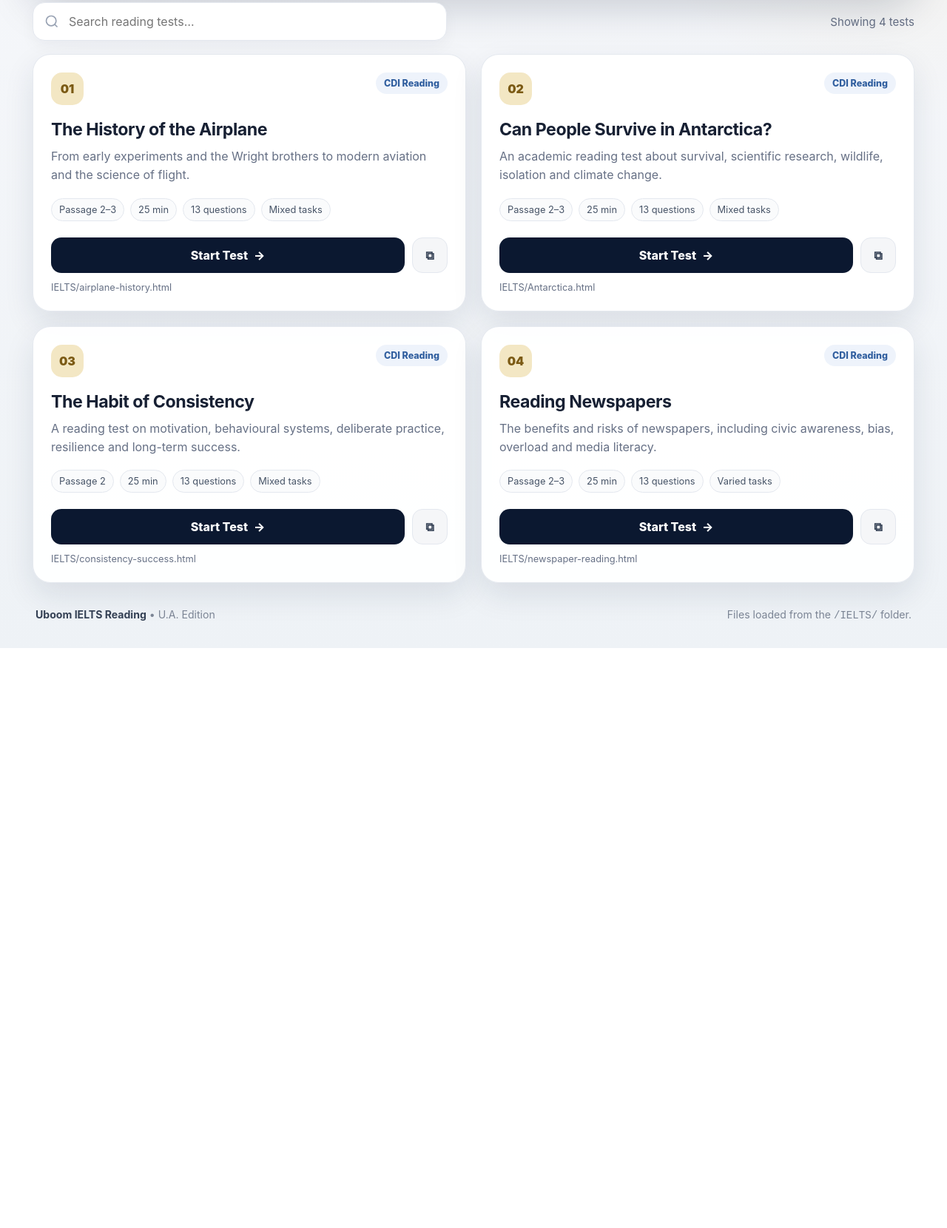
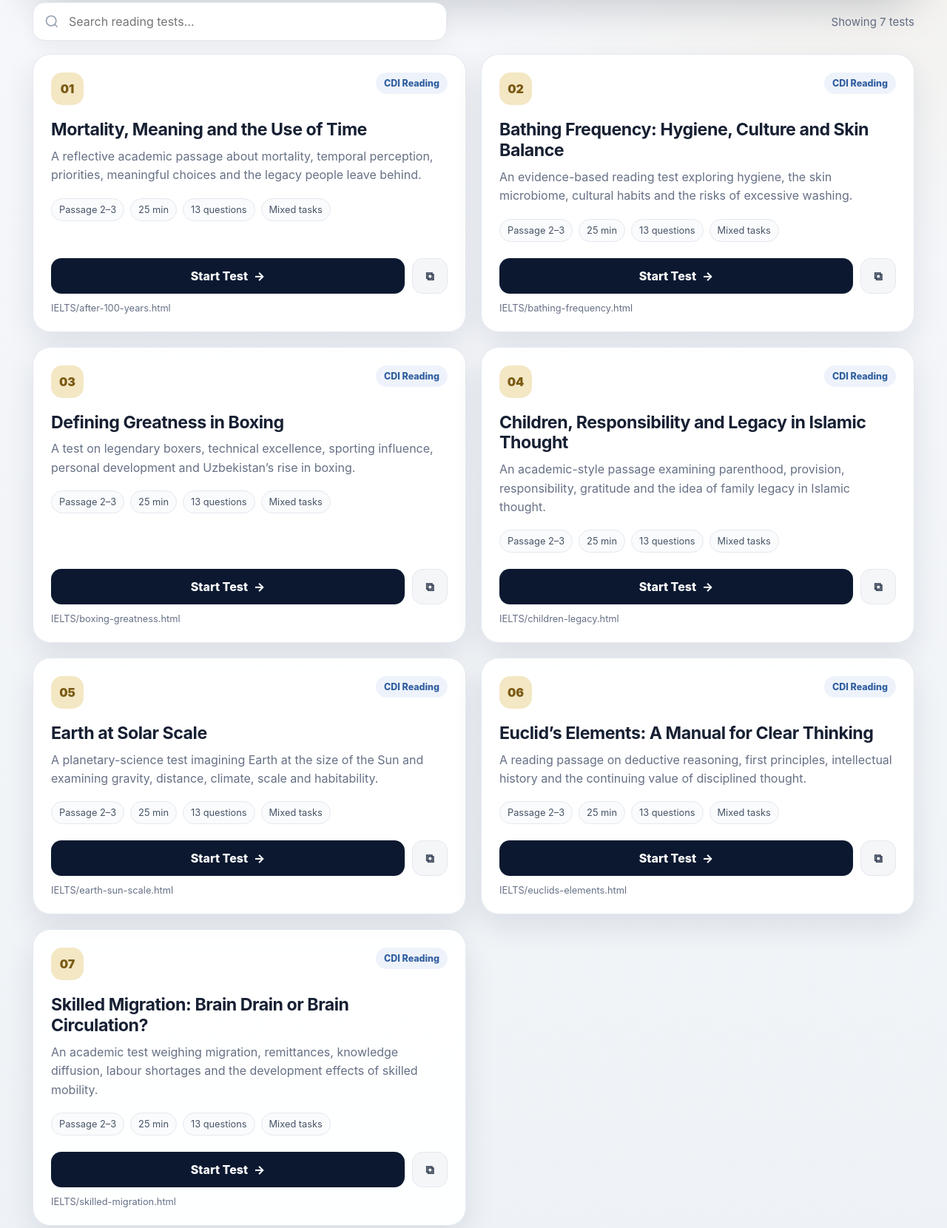
Before and after one commit to Ubaydulloabduganiev/uboom, a website: page public/index1.html in a window 1280 px wide. Shown: the part 328-1988 px from the top of the page at 74% size. Before the commit the page ends 1204 px from the top, so only its background shows below. Drawn offline with Linux system fonts and the light colour scheme.

Commit message:
Update available tests and their details
Updated the number of available tests from 4 to 7 and modified the test details to include new titles and descriptions for each test.

```diff
--- a/public/index1.html
+++ b/public/index1.html
@@ -201,9 +201,9 @@
               <h1>IELTS Reading Library</h1>
             </div>
           </div>
-          <p>Choose a CDI-style reading test, work under timed conditions, submit your answers, and review the evidence. Four tests are available. Humanity has finally organised its HTML files.</p>
+          <p>Choose a CDI-style reading test, work under timed conditions, submit your answers, and review the evidence. Seven tests are available. Humanity has finally organised its HTML files.</p>
         </div>
-        <div class="hero-stat"><strong>4</strong><span>Available tests</span></div>
+        <div class="hero-stat"><strong>7</strong><span>Available tests</span></div>
       </div>
     </section>
 
@@ -212,7 +212,7 @@
         <svg viewBox="0 0 24 24" fill="none" stroke="currentColor" stroke-width="2"><circle cx="11" cy="11" r="8"></circle><path d="m21 21-4.35-4.35"></path></svg>
         <input id="searchInput" type="search" placeholder="Search reading tests…" autocomplete="off" />
       </div>
-      <div id="statusText" class="status">Showing 4 tests</div>
+      <div id="statusText" class="status">Showing 7 tests</div>
     </div>
 
     <section id="testGrid" class="grid"></section>
@@ -230,9 +230,9 @@
     const tests = [
       {
         number: '01',
-        title: 'The History of the Airplane',
-        description: 'From early experiments and the Wright brothers to modern aviation and the science of flight.',
-        file: 'airplane-history.html',
+        title: 'Mortality, Meaning and the Use of Time',
+        description: 'A reflective academic passage about mortality, temporal perception, priorities, meaningful choices and the legacy people leave behind.',
+        file: 'after-100-years.html',
         level: 'Passage 2–3',
         duration: '25 min',
         questions: '13 questions',
@@ -240,9 +240,9 @@
       },
       {
         number: '02',
-        title: 'Can People Survive in Antarctica?',
-        description: 'An academic reading test about survival, scientific research, wildlife, isolation and climate change.',
-        file: 'Antarctica.html',
+        title: 'Bathing Frequency: Hygiene, Culture and Skin Balance',
+        description: 'An evidence-based reading test exploring hygiene, the skin microbiome, cultural habits and the risks of excessive washing.',
+        file: 'bathing-frequency.html',
         level: 'Passage 2–3',
         duration: '25 min',
         questions: '13 questions',
@@ -250,23 +250,53 @@
       },
       {
         number: '03',
-        title: 'The Habit of Consistency',
-        description: 'A reading test on motivation, behavioural systems, deliberate practice, resilience and long-term success.',
-        file: 'consistency-success.html',
-        level: 'Passage 2',
+        title: 'Defining Greatness in Boxing',
+        description: 'A test on legendary boxers, technical excellence, sporting influence, personal development and Uzbekistan’s rise in boxing.',
+        file: 'boxing-greatness.html',
+        level: 'Passage 2–3',
         duration: '25 min',
         questions: '13 questions',
         types: 'Mixed tasks'
       },
       {
         number: '04',
-        title: 'Reading Newspapers',
-        description: 'The benefits and risks of newspapers, including civic awareness, bias, overload and media literacy.',
-        file: 'newspaper-reading.html',
+        title: 'Children, Responsibility and Legacy in Islamic Thought',
+        description: 'An academic-style passage examining parenthood, provision, responsibility, gratitude and the idea of family legacy in Islamic thought.',
+        file: 'children-legacy.html',
         level: 'Passage 2–3',
         duration: '25 min',
         questions: '13 questions',
-        types: 'Varied tasks'
+        types: 'Mixed tasks'
+      },
+      {
+        number: '05',
+        title: 'Earth at Solar Scale',
+        description: 'A planetary-science test imagining Earth at the size of the Sun and examining gravity, distance, climate, scale and habitability.',
+        file: 'earth-sun-scale.html',
+        level: 'Passage 2–3',
+        duration: '25 min',
+        questions: '13 questions',
+        types: 'Mixed tasks'
+      },
+      {
+        number: '06',
+        title: 'Euclid’s Elements: A Manual for Clear Thinking',
+        description: 'A reading passage on deductive reasoning, first principles, intellectual history and the continuing value of disciplined thought.',
+        file: 'euclids-elements.html',
+        level: 'Passage 2–3',
+        duration: '25 min',
+        questions: '13 questions',
+        types: 'Mixed tasks'
+      },
+      {
+        number: '07',
+        title: 'Skilled Migration: Brain Drain or Brain Circulation?',
+        description: 'An academic test weighing migration, remittances, knowledge diffusion, labour shortages and the development effects of skilled mobility.',
+        file: 'skilled-migration.html',
+        level: 'Passage 2–3',
+        duration: '25 min',
+        questions: '13 questions',
+        types: 'Mixed tasks'
       }
     ];
 
```
